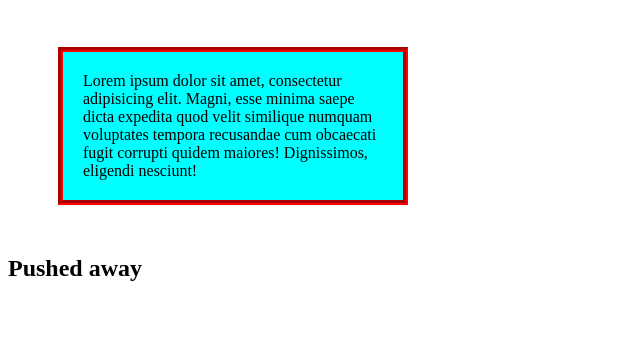
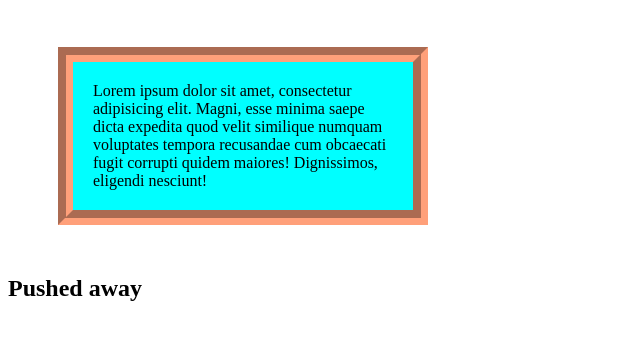
Before and after one commit to Kise07/learnMern07, a plain HTML site: page html/learning/boxModel.html in a window 1280 px wide. Shown: the part 61-400 px from the top of the page, without its empty margins (0-640 px from the left). Drawn offline with Linux system fonts and the light colour scheme.

Commit message:
css box model more styling

```diff
--- a/html/learning/boxModel.html
+++ b/html/learning/boxModel.html
@@ -19,7 +19,10 @@
         width: 300px;
         padding: 20px;
         margin: 50px;
-        border: 5px groove #ff0000;
+        /* border: 5px groove red; */
+        border-width: 15px;
+        border-style: groove;
+        border-color: lightsalmon;
       }
     </style>
   </head>
```
